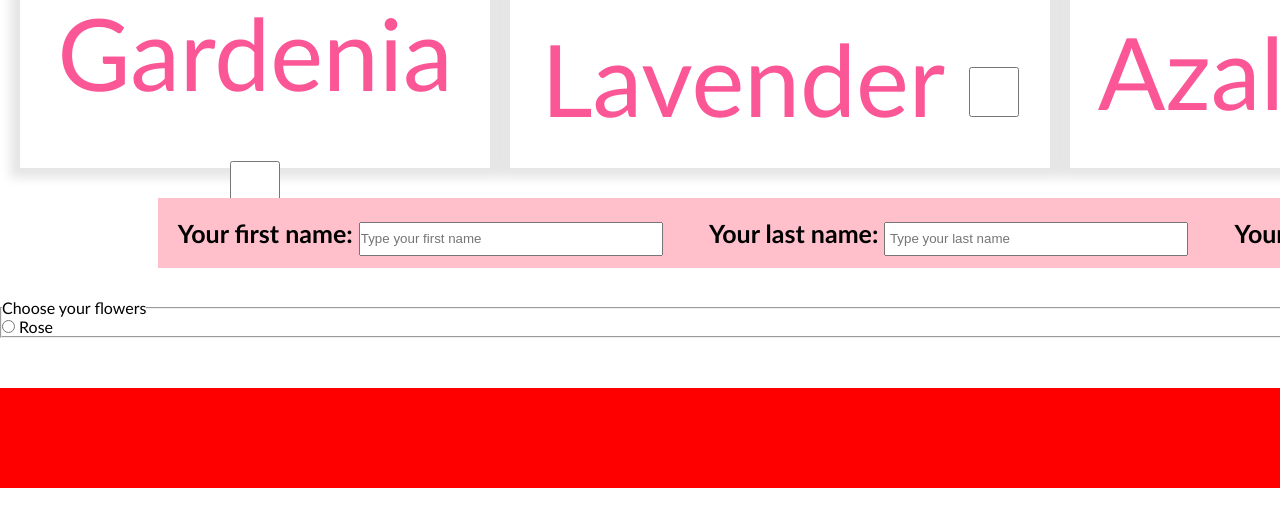
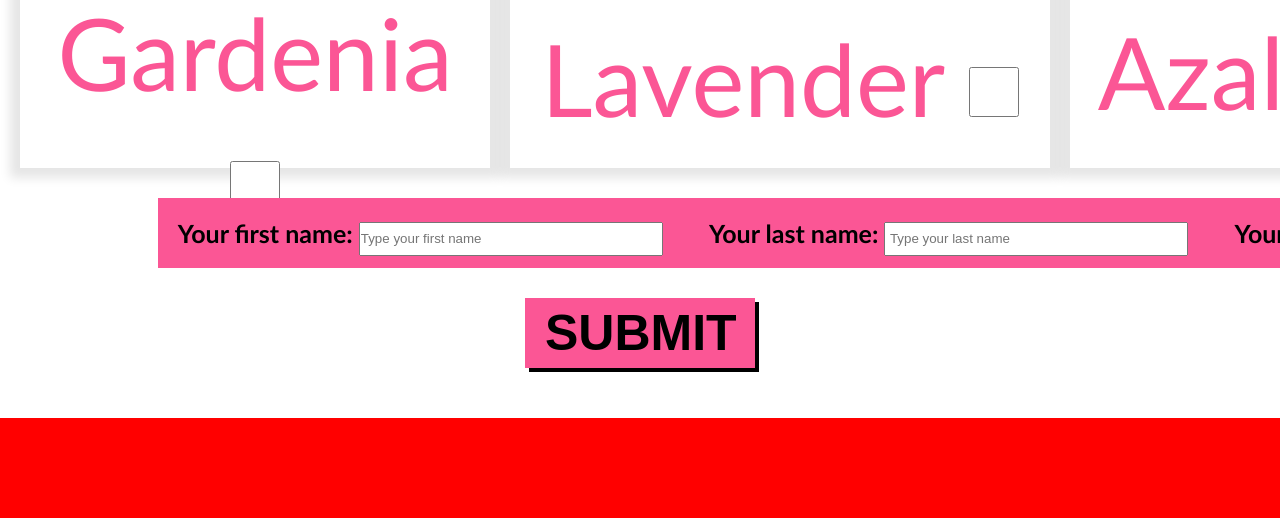
Before and after one commit to Iftekhar12777/flower-shop, a plain HTML site: page index.html in a window 1280 px wide. Shown: the part 2960-3478 px from the top of the page. Before the commit the page ends 3448 px from the top, so only its background shows below. Drawn offline with Linux system fonts and the light colour scheme.

Commit message:
button added

```diff
--- a/index.css
+++ b/index.css
@@ -40,7 +40,7 @@ li{border: 1px solid white;height: 25px;padding: 5px;text-align: center;
 }
 
 
-.forms{font-size: 25px; font-weight: bold; background-color: pink; padding: 20px;
+.forms{font-size: 25px; font-weight: bold; background-color:rgba(251, 86, 149); padding: 20px;
 }
 
 .all-textbox{height:30px;width: 300px;}
@@ -50,3 +50,5 @@ li{border: 1px solid white;height: 25px;padding: 5px;text-align: center;
 
 
 footer{background-color: red; height: 100px; margin-top: 50px;}
+
+button{margin: auto;width: 230px; background-color:rgb(251, 86, 149);display: flex;height: 70px;font-size: 50px;padding: 20px; font-weight: bold;border: none; align-items: center;box-shadow: 4px 4px black;}
--- a/index.html
+++ b/index.html
@@ -178,14 +178,12 @@
                         </label>
 
                    </form>
-<fieldset class="all-field">
-      <legend>Choose your flowers</legend>
-            <label for="rose">
 
-                        <input type="radio">
-                        Rose
-            </label>
-</fieldset>
+
+
+                   <button>SUBMIT</button>
+
+
 
       </main>
 
```
